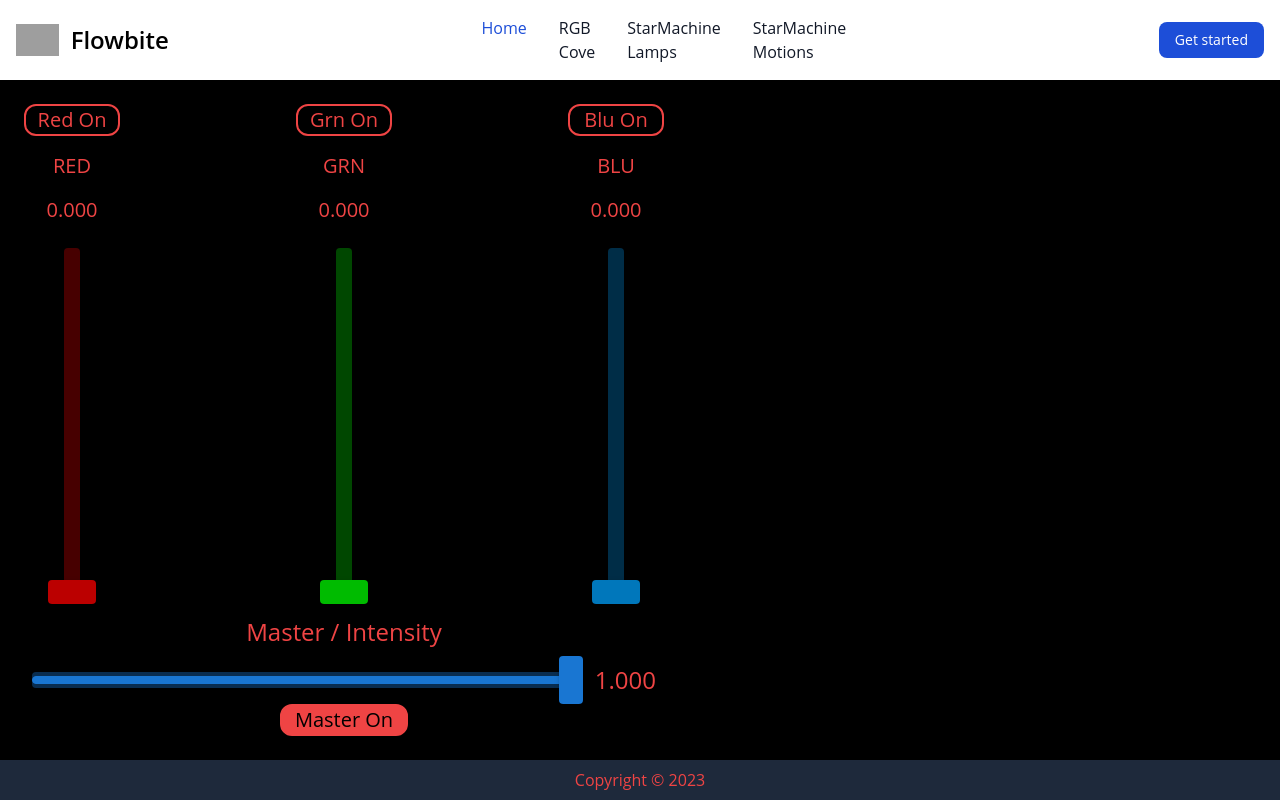
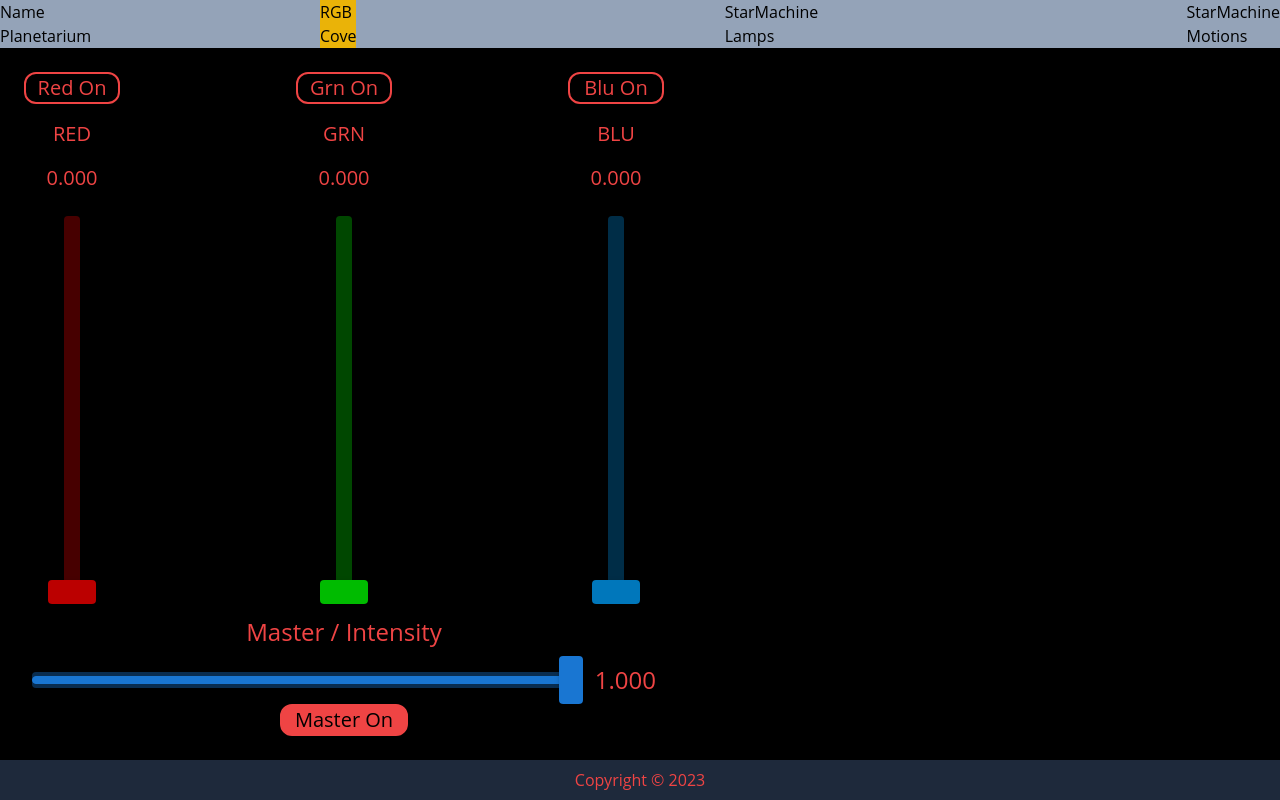
Before and after one commit to CelestialCoyote/react-hercules-chromacove, a React (Create React App) app in the folder frontend/: page /rgbcove in a window 1280 px wide. Built offline with nearby package versions, Linux system fonts and the light colour scheme; grey boxes are pictures that could not be loaded.

Commit message:
removed new nav

```diff
--- a/frontend/src/App.js
+++ b/frontend/src/App.js
@@ -1,6 +1,5 @@
 import { Route, Routes } from 'react-router-dom';
-// import Nav from './components/Nav';
-import NavFlowbite from './components/NavFlowbite';
+import Nav from './components/Nav';
 import Footer from './components/Footer';
 import Home from './pages/Home/home';
 import RGBCove from './pages/RGBCove/RGBCove';
@@ -12,8 +11,7 @@ const App = () => {
 
 	return (
 		<div className="flex flex-col h-screen w-full">
-			{/* <Nav /> */}
-			<NavFlowbite />
+			<Nav />
 			<Routes>
 				<Route path="/" element={<Home />} />
 				<Route path="/rgbcove" element={<RGBCove />} />
--- a/frontend/src/Components/NavFlowbite.jsx
+++ /dev/null
@@ -1,75 +0,0 @@
-import { Link, useMatch, useResolvedPath } from 'react-router-dom';
-
-
-export default function NavFlowbite() {
-	const CustomLink = ({ to, children, ...props }) => {
-        const resolvedPath = useResolvedPath(to)
-        const isActive = useMatch({ path: resolvedPath.pathname, end: true })
-
-		const active = "bg-yellow-500";
-
-        return (
-            <div className={isActive ? `${active}` : ""}>
-                <Link to={to} {...props}>
-                    {children}
-                </Link>
-            </div>
-        );
-    };
-
-	return (
-		<nav class="bg-white border-gray-200 dark:bg-gray-900">
-			<div class="max-w-screen-xl flex flex-wrap items-center justify-between mx-auto p-4">
-				<a href="https://flowbite.com/" class="flex items-center space-x-3 rtl:space-x-reverse">
-					<img src="https://flowbite.com/docs/images/logo.svg" class="h-8" alt="Flowbite Logo" />
-					<span class="self-center text-2xl font-semibold whitespace-nowrap dark:text-white">Flowbite</span>
-				</a>
-				<div class="flex md:order-2 space-x-3 md:space-x-0 rtl:space-x-reverse">
-					<button type="button" class="text-white bg-blue-700 hover:bg-blue-800 focus:ring-4 focus:outline-none focus:ring-blue-300 font-medium rounded-lg text-sm px-4 py-2 text-center dark:bg-blue-600 dark:hover:bg-blue-700 dark:focus:ring-blue-800">Get started</button>
-					<button data-collapse-toggle="navbar-cta" type="button" class="inline-flex items-center p-2 w-10 h-10 justify-center text-sm text-gray-500 rounded-lg md:hidden hover:bg-gray-100 focus:outline-none focus:ring-2 focus:ring-gray-200 dark:text-gray-400 dark:hover:bg-gray-700 dark:focus:ring-gray-600" aria-controls="navbar-cta" aria-expanded="false">
-						<span class="sr-only">Open main menu</span>
-						<svg class="w-5 h-5" aria-hidden="true" xmlns="http://www.w3.org/2000/svg" fill="none" viewBox="0 0 17 14">
-							<path stroke="currentColor" stroke-linecap="round" stroke-linejoin="round" stroke-width="2" d="M1 1h15M1 7h15M1 13h15" />
-						</svg>
-					</button>
-				</div>
-				<div class="items-center justify-between hidden w-full md:flex md:w-auto md:order-1" id="navbar-cta">
-					<ul class="flex flex-col font-medium p-4 md:p-0 mt-4 border border-gray-100 rounded-lg bg-gray-50 md:space-x-8 rtl:space-x-reverse md:flex-row md:mt-0 md:border-0 md:bg-white dark:bg-gray-800 md:dark:bg-gray-900 dark:border-gray-700">
-						<li>
-							<a
-								href="/"
-								class="block py-2 px-3 md:p-0 text-white bg-blue-700 rounded md:bg-transparent md:text-blue-700 md:dark:text-blue-500" aria-current="page"
-							>
-								Home
-							</a>
-						</li>
-						<li>
-							<a
-								href="rgbcove"
-								class="block py-2 px-3 md:p-0 text-gray-900 rounded hover:bg-gray-100 md:hover:bg-transparent md:hover:text-blue-700 md:dark:hover:text-blue-500 dark:text-white dark:hover:bg-gray-700 dark:hover:text-white md:dark:hover:bg-transparent dark:border-gray-700"
-							>
-								RGB<br></br>Cove
-							</a>
-						</li>
-						<li>
-							<a
-								href="/starmachinelamps"
-								class="block py-2 px-3 md:p-0 text-gray-900 rounded hover:bg-gray-100 md:hover:bg-transparent md:hover:text-blue-700 d:dark:hover:text-blue-500 dark:text-white dark:hover:bg-gray-700 dark:hover:text-white md:dark:hover:bg-transparent dark:border-gray-700"
-							>
-								StarMachine<br></br>Lamps
-							</a>
-						</li>
-						<li>
-							<a
-								href="/starmachinemotions"
-								class="block py-2 px-3 md:p-0 text-gray-900 rounded hover:bg-gray-100 md:hover:bg-transparent md:hover:text-blue-700 md:dark:hover:text-blue-500 dark:text-white dark:hover:bg-gray-700 dark:hover:text-white md:dark:hover:bg-transparent dark:border-gray-700"
-							>
-								StarMachine<br></br>Motions
-							</a>
-						</li>
-					</ul>
-				</div>
-			</div>
-		</nav>
-	)
-}
```
Also changed, not shown: frontend/src/pages/RGBCove/RGBCove.jsx (renamed from frontend/src/pages/RGBCove/RGBCove.js, +2 -5 lines), frontend/src/pages/StarMachineLamps/StarMachineLamps.css (deleted, +0 -12 lines), frontend/src/pages/StarMachineMotions/StarMachineMotions.css (deleted, +0 -12 lines), frontend/src/pages/StarMachineLamps/StarMachineLamps.jsx (renamed from frontend/src/pages/StarMachineLamps/StarMachineLamps.js), frontend/src/pages/StarMachineMotions/StarMachineMotions.jsx (renamed from frontend/src/pages/StarMachineMotions/StarMachineMotions.js).
